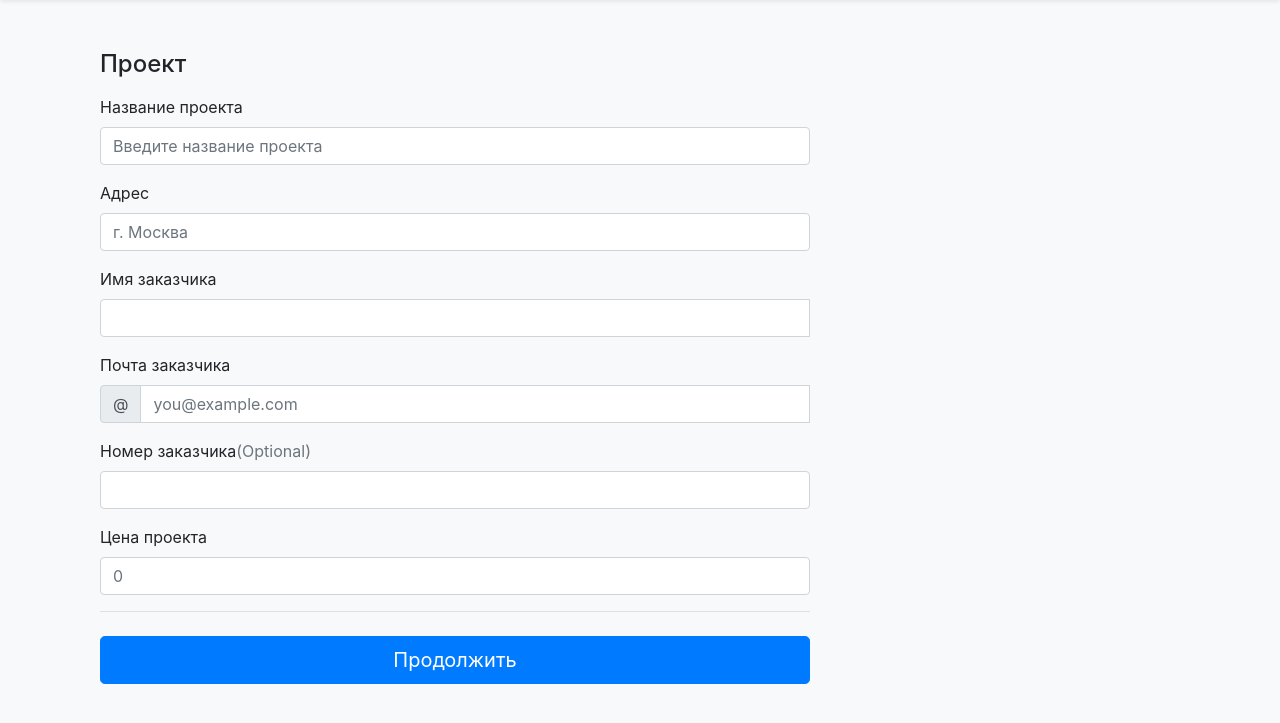
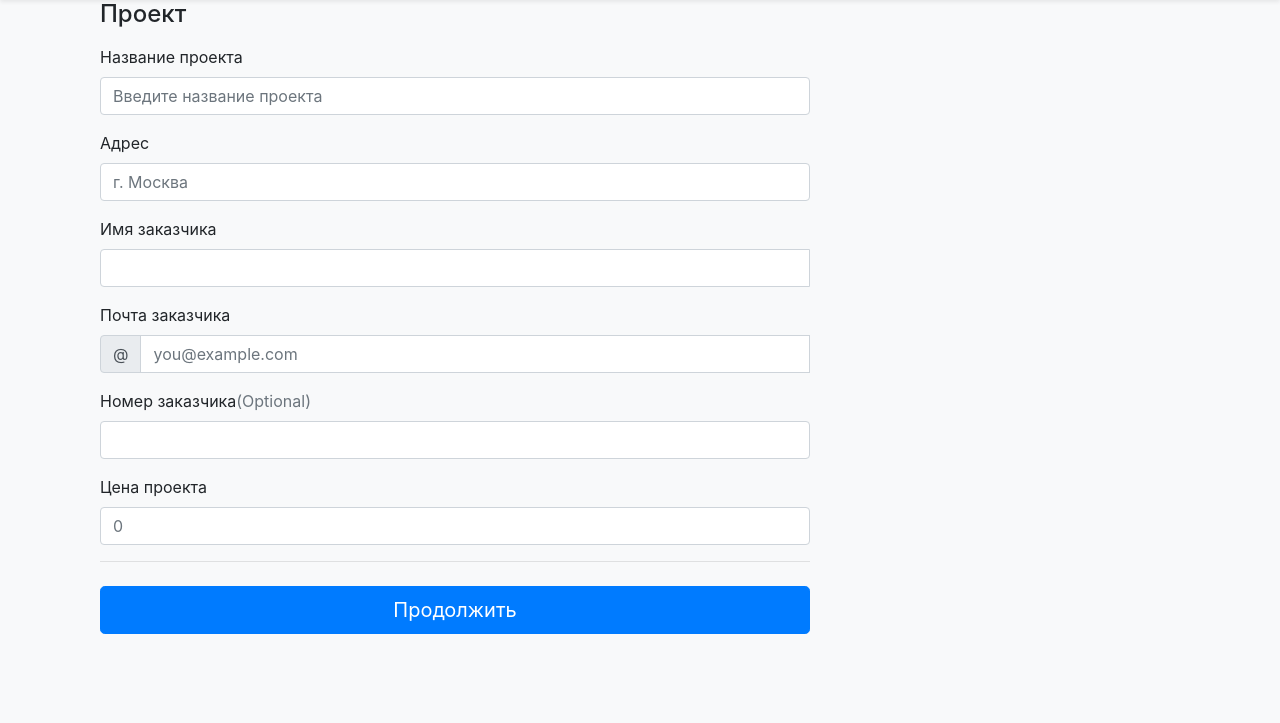
Before and after one commit to LioHub/moobo, a Django app: template designer/templates/designer/newproject.html in a window 1280 px wide. Shown: the part 56-779 px from the top of the page. Run offline with Django 3.2, Linux system fonts and the light colour scheme; the template is opened without the code that fills it, so the values that code supplies are empty; some libraries are stand-ins or nearby versions.

Commit message:
Add files via upload

```diff
--- a/designer/static/css/newproject.css
+++ b/designer/static/css/newproject.css
@@ -1,3 +1,4 @@
+<<<<<<< HEAD
 
 
 .fm {
@@ -23,4 +24,31 @@
     /*transform: translate(-50%, -50%)*/
     margin-left: auto;
     margin-right: auto;
+=======
+
+
+.fm {
+    margin-top: 50px;
+    margin-left: auto;
 }
+
+/*.row {*/
+/*    display: -ms-flexbox;*/
+/*    display: flex;*/
+/*    -ms-flex-wrap: wrap;*/
+/*    flex-wrap: wrap;*/
+/*    margin-right: -15px;*/
+/*    margin-left: -15px;*/
+/*}*/
+
+.cn {
+    /*margin-left: -15px;*/
+    /*height: 10em;*/
+    /*position: relative;*/
+    /*left: 50%;*/
+    /*margin-right: -50%;*/
+    /*transform: translate(-50%, -50%)*/
+    margin-left: auto;
+    margin-right: auto;
+>>>>>>> 530d3d7cf7d42d55a7bc030dfea7731923bde2d6
+}
```
